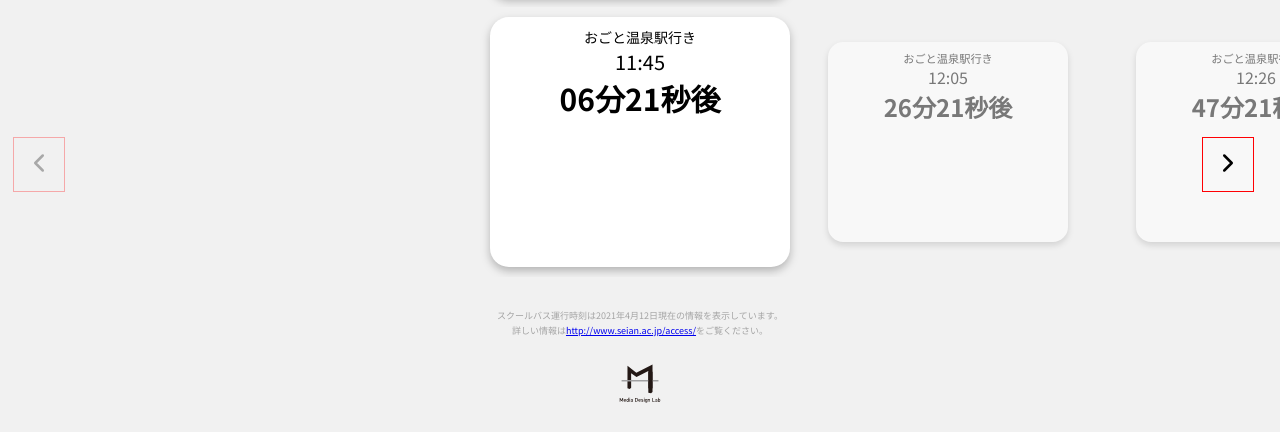
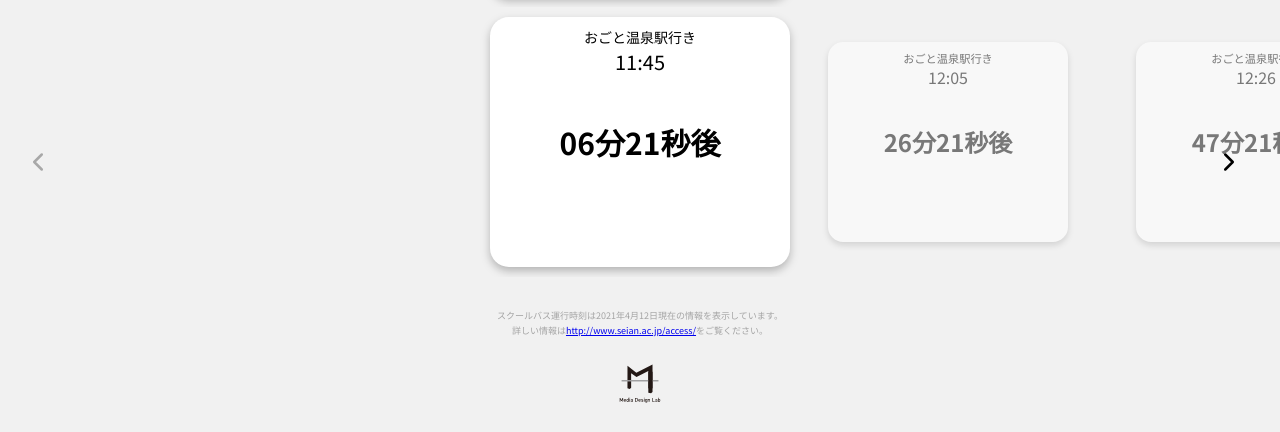
Before and after one commit to summerwave/bustime, a plain HTML site: page index.html in a window 1280 px wide. Shown: the part 368-800 px from the top of the page. Drawn offline with nearby package versions, Linux system fonts and the light colour scheme.

Commit message:
Update index.css

```diff
--- a/css/index.css
+++ b/css/index.css
@@ -160,14 +160,11 @@ body{
 	padding: 10px;
 
 	z-index: 10;
-	border: 1px solid #FF0004;
 }
 
 .slick-arrow{
 	position:absolute;
 	top: 20px;
-
-	border: 1px solid #FF0004;
 }
 
 .slickSeian-prev {/*戻る矢印の位置と形状*/
@@ -233,6 +230,11 @@ body{
 .sliderToOgoto .toStation .seian-after{/*バス出発時刻までの残り時間*/
 	font-size: 4rem;
 	font-weight:bold;
+position: absolute;
+        top: 50%;
+        left: 50%;
+        margin-right: -50%;
+        transform: translate(-50%, -50%)
 }
 
 .sliderToOgoto　::-webkit-scrollbar {  /* Chrome, Safari 対応 */
@@ -266,6 +268,14 @@ body{
 	font-size: 2rem;
 }
 
+.seian-after {
+	position: absolute;
+        top: 50%;
+        left: 50%;
+        margin-right: -50%;
+        transform: translate(-50%, -50%)
+}
+
 
 /*----成安造形大学アクセスリンクとMedia labのリンク------*/
 #explain{
```
